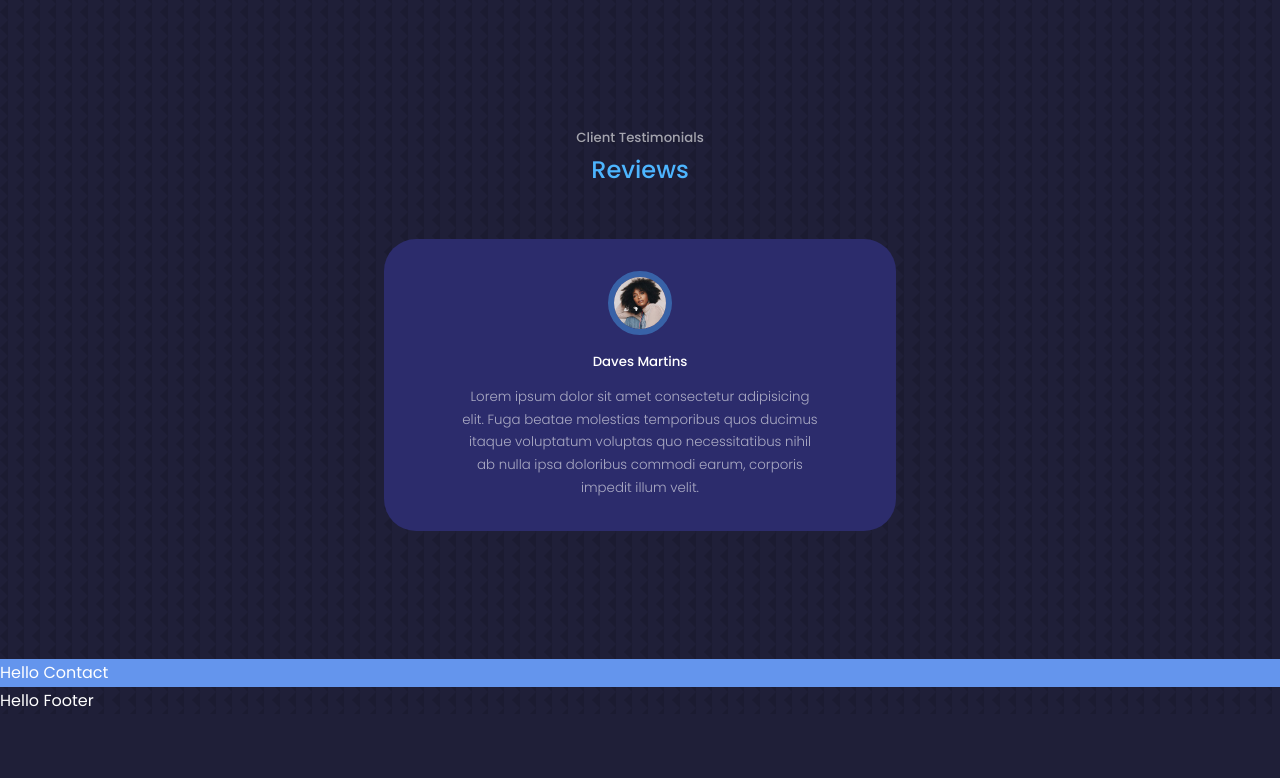
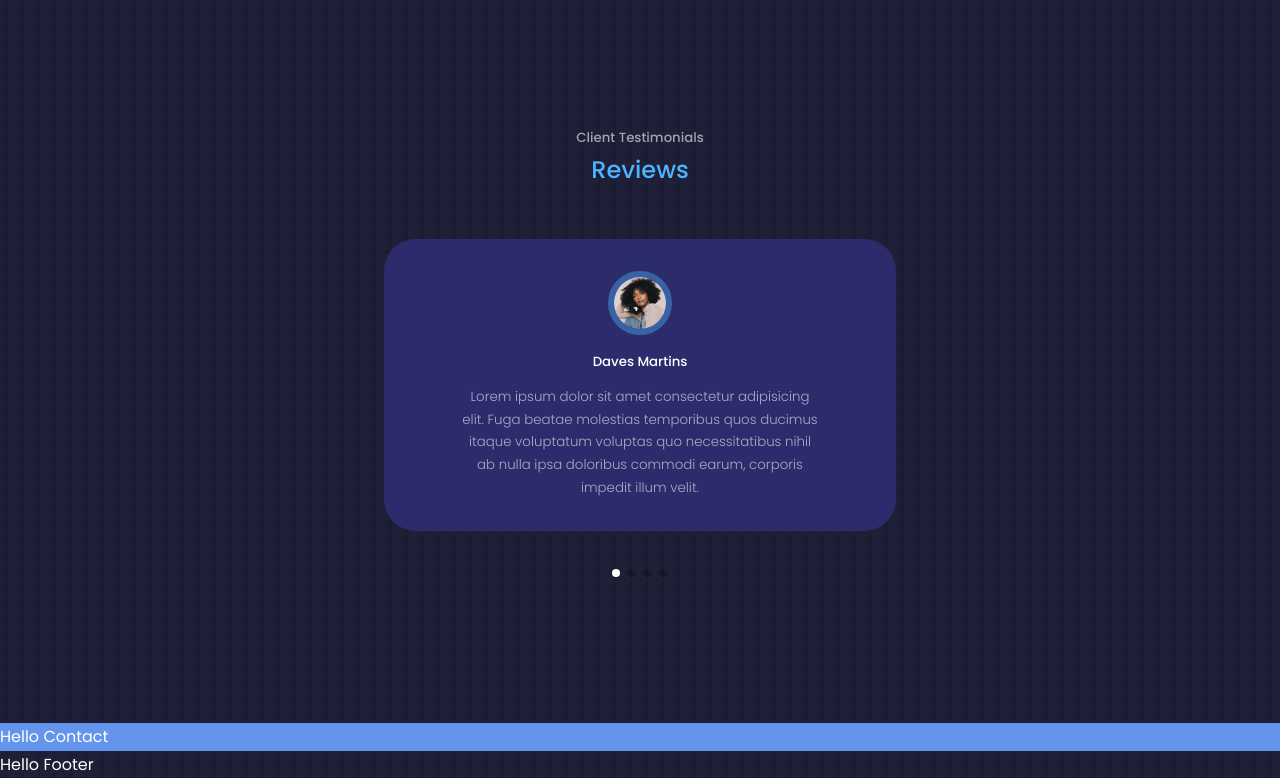
Before and after one commit to sibTunechy/React_Web_Egator, a React (Create React App) app: page / in a window 1280 px wide. Shown: the part 3900-4678 px from the top of the page. Before the commit the page ends 4614 px from the top, so only its background shows below. Built offline with nearby package versions, Linux system fonts and the light colour scheme.

Commit message:
Completed Carousel Component
With full features, the carousel component with SwiperJS is completed.

```diff
--- a/src/Components/testimonials/Testimonials.jsx
+++ b/src/Components/testimonials/Testimonials.jsx
@@ -2,17 +2,26 @@ import React from 'react'
 import './testimonials.css'
 import { testimonialData } from '../../data';
 import { SwiperSlide, Swiper } from 'swiper/react';
-import Slider from '../../tools/Slider/Slider'
+import { Pagination } from 'swiper';
+
+// Import Swiper styles
+import 'swiper/css';
+import "swiper/css/pagination";
+
+
 export default function Testimonials() {
   return (
     <section id='testimonials'>
       <h5> Client Testimonials </h5>
       <h2> Reviews </h2>
 
-      <Swiper
+      <Swiper className="container testimonials__container"
+       // install Swiper modules
+       modules={[ Pagination, ]}
        spaceBetween={40}
+       slidesPerView={1}
        pagination={{ clickable: true }}
-      className="container testimonials__container">
+      >
         {testimonialData.map((item) => (
           <SwiperSlide className="testimonial">
                 <div className="client__avatar">
@@ -25,8 +34,8 @@ export default function Testimonials() {
                   {item.text}
                   </small>
           </SwiperSlide>
-
-          ))}
+            ))
+          }
       </Swiper>
     </section>
   )
--- a/src/Components/testimonials/testimonials.css
+++ b/src/Components/testimonials/testimonials.css
@@ -1,5 +1,6 @@
 .container.testimonials__container{
   width: 40%;
+  padding-bottom: 4rem;
 }
 .client__avatar{
   overflow: hidden;
@@ -26,6 +27,10 @@
   margin: 0.8rem auto 0;
 }
 
+.swiper-pagination-clickable .swiper-pagination-bullet-active{
+  background: #fff;
+}
+
 
 /* ===== MEDIA QUERIES TABLET ===== */
 @media screen and (max-width: 1024px) {
--- a/src/data.js
+++ b/src/data.js
@@ -193,24 +193,28 @@ export const portfolioData = [
 export const testimonialData = [
 
     {
+        id: 1,
         avatar: AVT1,
         name: 'Daves Martins',
         text: " Lorem ipsum dolor sit amet consectetur adipisicing elit. Fuga beatae molestias temporibus quos ducimus itaque voluptatum voluptas quo  necessitatibus nihil ab nulla ipsa doloribus commodi earum, corporis impedit illum velit."
     },
 
     {
+        id: 2,
         avatar: AVT2,
         name: 'Sam Drey',
         text: " Lorem ipsum dolor sit amet consectetur adipisicing elit. Fuga beatae molestias temporibus quos ducimus itaque voluptatum voluptas quo  necessitatibus nihil ab nulla ipsa doloribus commodi earum, corporis impedit illum velit."
     },
 
     {
+        id: 3,
         avatar: AVT3,
         name: 'Steve Lubem',
         text: " Lorem ipsum dolor sit amet consectetur adipisicing elit. Fuga beatae molestias temporibus quos ducimus itaque voluptatum voluptas quo  necessitatibus nihil ab nulla ipsa doloribus commodi earum, corporis impedit illum velit."
     },
 
     {
+        id: 4,
         avatar: AVT4,
         name: 'Moremi James',
         text: " Lorem ipsum dolor sit amet consectetur adipisicing elit. Fuga beatae molestias temporibus quos ducimus itaque voluptatum voluptas quo  necessitatibus nihil ab nulla ipsa doloribus commodi earum, corporis impedit illum velit."
--- a/src/tools/Slider/Slider.jsx
+++ /dev/null
@@ -1,22 +0,0 @@
-// import Swiper core and required modules
-import {  Pagination, Navigation } from 'swiper';
-
-import { Swiper } from "swiper/react";
-
-// Import Swiper styles
-import 'swiper/css';
-import "swiper/css/pagination";
-import "swiper/css/navigation";
-
-import React from 'react'
-
-export default function Slider(props) {
-  return (
-    <Swiper
-      modules={[ Pagination ]}
-      slidesPerView={1}
-  >
-    {props.children}
-    </Swiper>
-  )
-}
```
Lines whose indentation alone changed are shown as unchanged.
